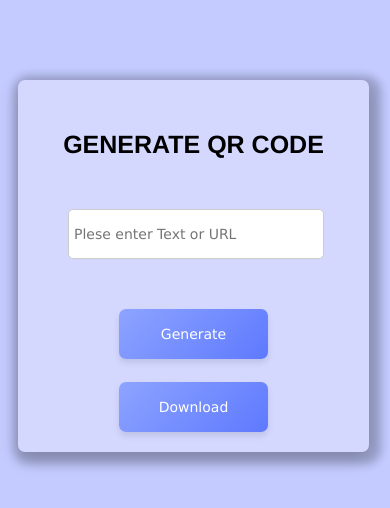
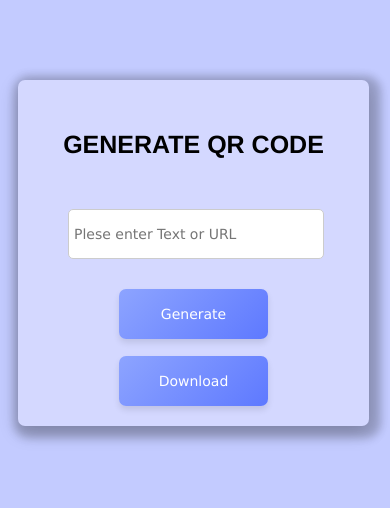
Before and after one commit to hetbhalani/QR-Code-Generator, a plain HTML site: page index.html in a window 390 px wide. Shown: the part 58-566 px from the top of the page. Drawn offline with Linux system fonts and the light colour scheme.

Commit message:
responsive

```diff
--- a/style.css
+++ b/style.css
@@ -200,7 +200,7 @@ h2{
         justify-content: center;
         align-items: center;
         flex-wrap: wrap;
-        margin-top: 40px;
+        margin-top: 20px;
     }
 
     .gen, .dwn {
@@ -209,6 +209,6 @@ h2{
     }
 
     .dwn {
-        margin-top: 4%;
+        margin-top: 2%;
     }
 }
```
